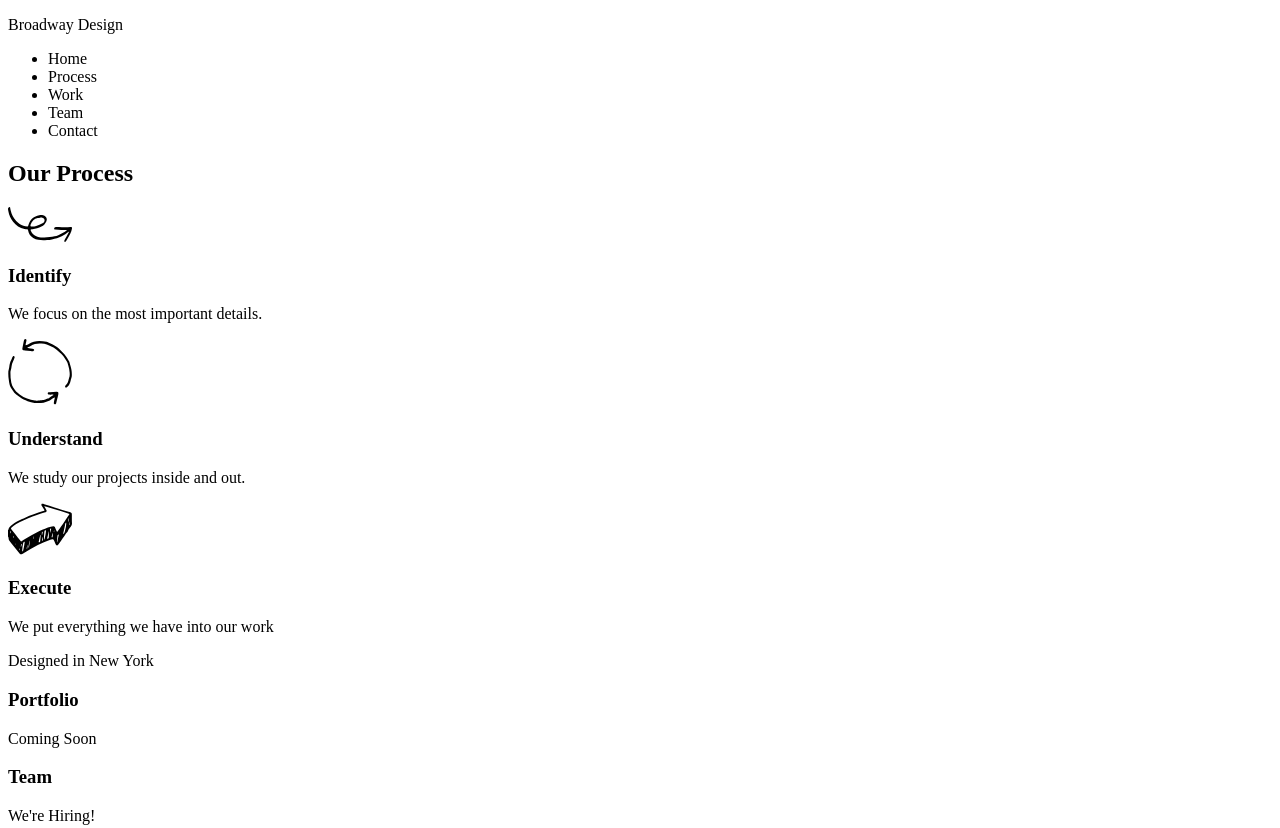
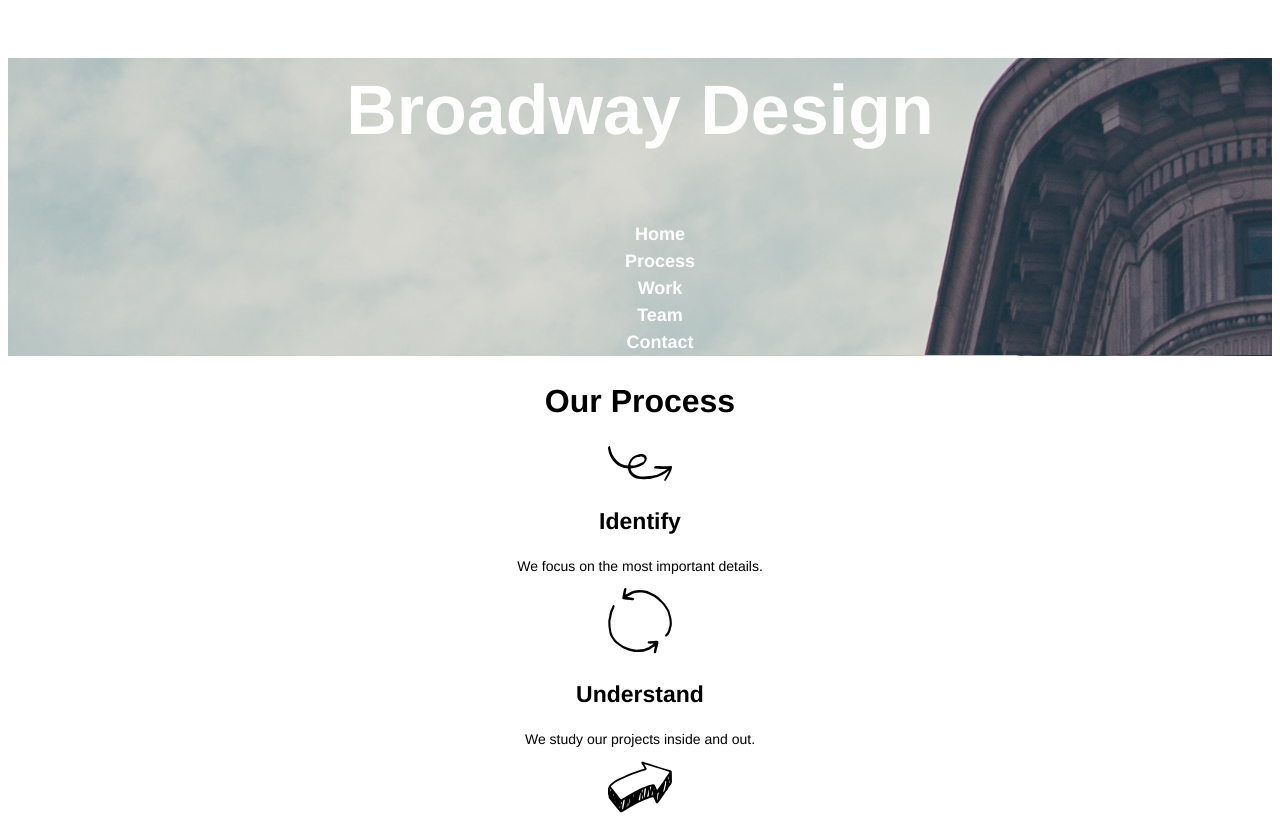
Before and after one commit to jsteveross/broadway, a plain HTML site: page index.html in a window 1280 px wide. Shown: the top 828 px of the page. Drawn offline with Linux system fonts and the light colour scheme.

Commit message:
start of css

```diff
--- a/index.html
+++ b/index.html
@@ -3,11 +3,11 @@
   <head>
     <meta charset="utf-8">
     <title>Broadway</title>
-    <link href="style.css" type="text/css" rel="stylesheet">
+    <link href="./style.css" type="text/css" rel="stylesheet">
   </head>
   <body>
     <section class="heading">
-      <p>Broadway Design</p>
+      <h1>Broadway Design</h1>
       <ul>
         <li>Home</li>
         <li>Process</li>
--- a/style.css
+++ b/style.css
@@ -0,0 +1,32 @@
+body {
+  text-align: center;
+  font-family: Helvetica;
+}
+.heading{
+  background-color: red;
+  background-image: url("./resources/the-flatiron-building.png");
+}
+.heading,
+h1 {
+  font-size: 70px;
+  font-weight: bold;
+  color: white;
+}
+.heading,
+li {
+  font-size: 18px;
+  color: white;
+  list-style-type: none;
+  line-height: 1.5;
+}
+h2{
+  font-size: 32px;
+  font-weight: bold;
+}
+h3{
+  font-size: 23px;
+  font-weight: bold;
+}
+p{
+  font-size: 14px;
+}
```
